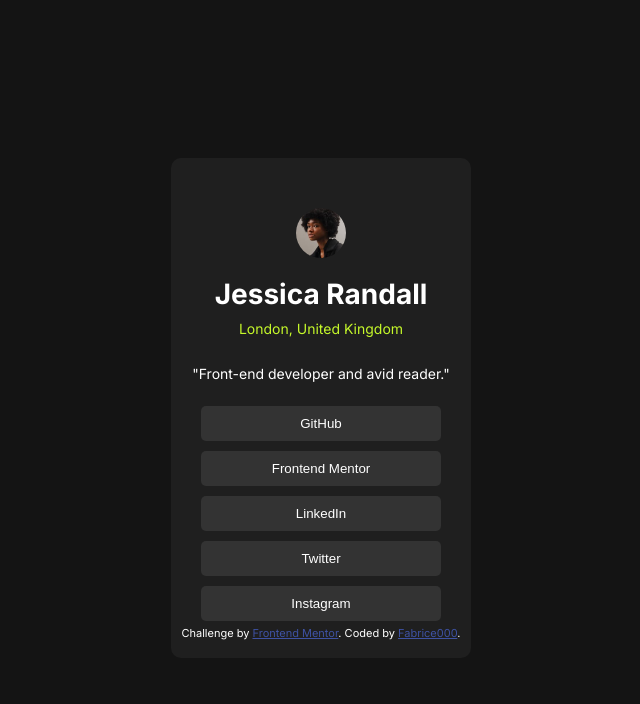
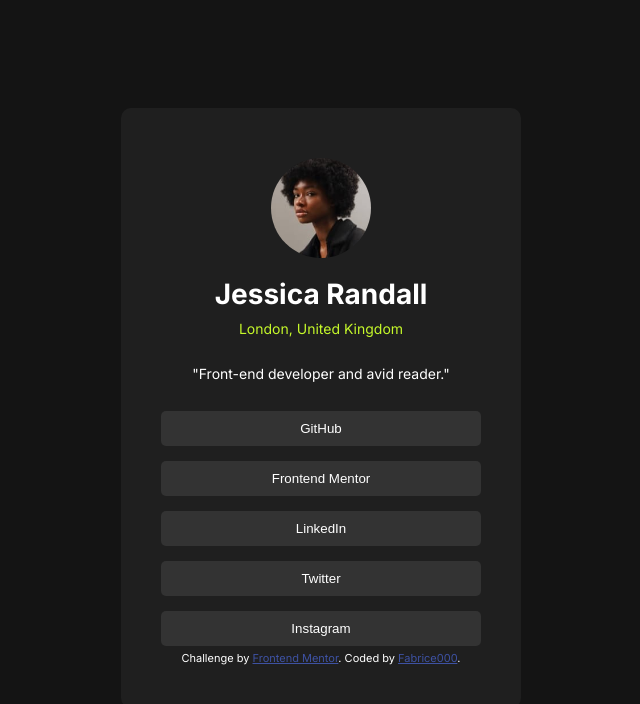
Before and after one commit to Fabrice000/social-links-profile, a plain HTML site: page index.html in a window 1280 px wide. Shown: the whole page, without its empty margins (327-967 px from the left). Drawn offline with Linux system fonts and the light colour scheme.

Commit message:
third commit

```diff
--- a/index.html
+++ b/index.html
@@ -36,15 +36,15 @@
       display: flex;
       flex-direction: column;
       background-color: var(--Grey-800);
-      width: 300px;
-      height: 500px;
+      width: 400px;
+      height: 600px;
       text-align: center;
       border-radius: 10px;
     }
     main img  {
       margin-top: 50px;
-      width: 50px;
-      height: 50px;
+      width: 100px;
+      height: 100px;
       align-self: center;
       border-radius: 50%;
     }
@@ -59,7 +59,7 @@
       cursor: pointer;
       border-radius: 5px;
       padding: 10px 20px;
-      margin-top: 10px;
+      margin-top: 15px;
       width: 80%;
       align-self: center;
     }
```
